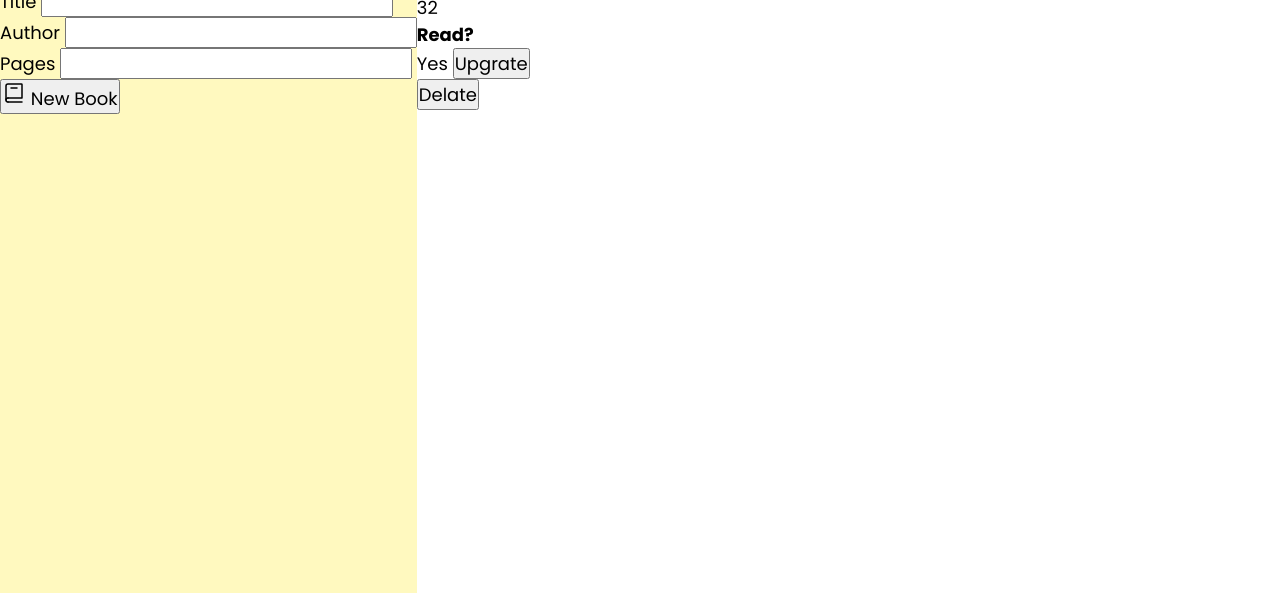
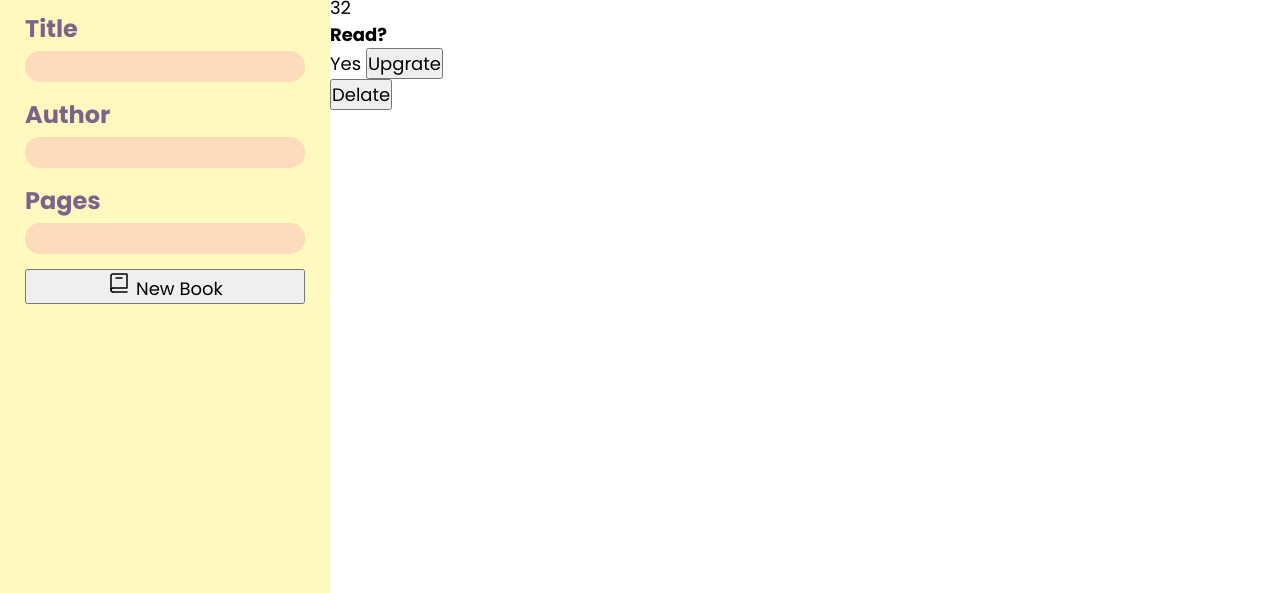
Before and after one commit to MariaRuiz-96/Library, a plain HTML site: page index.html in a window 1280 px wide. Shown: the part 207-800 px from the top of the page. Drawn offline with Linux system fonts and the light colour scheme; a web font is replaced by a local one.

Commit message:
feat: aplicar estilo a formulario
- Se define un layout de grid para el formulario con una columna, espacio entre elementos y padding.
- Cada <div> dentro del formulario se organiza también con grid y un gap de 5px.
- Los labels se estilizan con un tamaño de fuente de 24px, negrita y color púrpura.
- Los inputs tienen fondo naranja, bordes redondeados, padding y tamaño de fuente ajustado, con un color púrpura para el texto.

```diff
--- a/style/style.scss
+++ b/style/style.scss
@@ -53,6 +53,37 @@ body{
             font-size: 32px;
             color: $purple-font-add;
         }
+
+        form{
+            display: grid;
+            grid-template-columns: 1fr;
+            gap: 15px;
+            padding: 25px;
+
+            div{
+                display: grid;
+                grid-template-columns: 1fr;
+                gap: 5px;
+
+                label{
+                    font-size: 24px;
+                    font-weight: bold;
+                    color: $purple-font-form;
+                }
+
+                input{
+                    background-color: $orange-text-shadow;
+                    width: 260px;
+                    height: 31px;
+                    padding-left: 10px;
+                    padding-right: 10px;
+                    border: none;
+                    border-radius:15px;
+                    font-size: 14px;
+                    color: $purple-font-add;
+                }
+            }
+        }
     }
 
     main{
```
Also changed, not shown: style/style.css, 1 other file.
